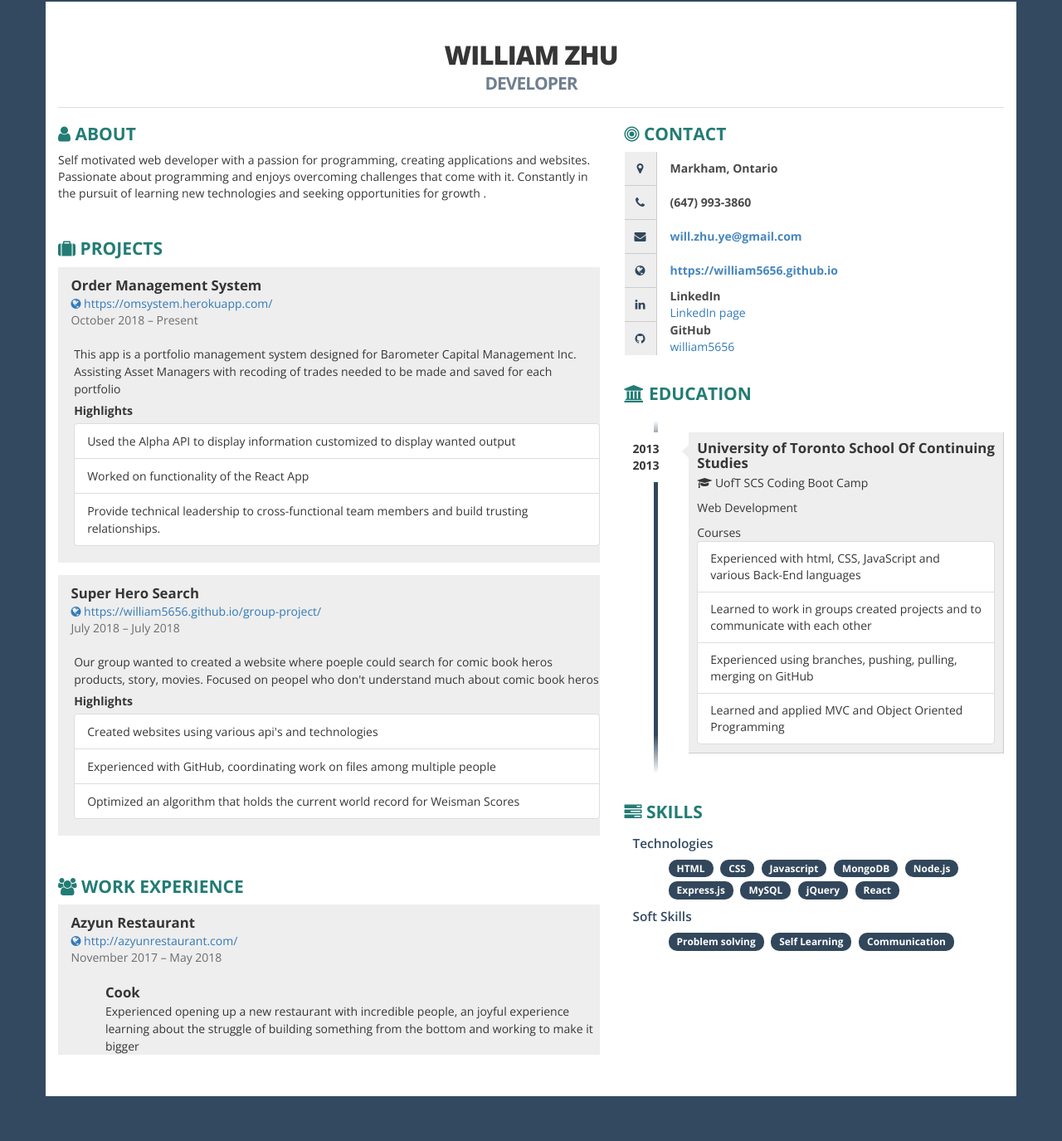
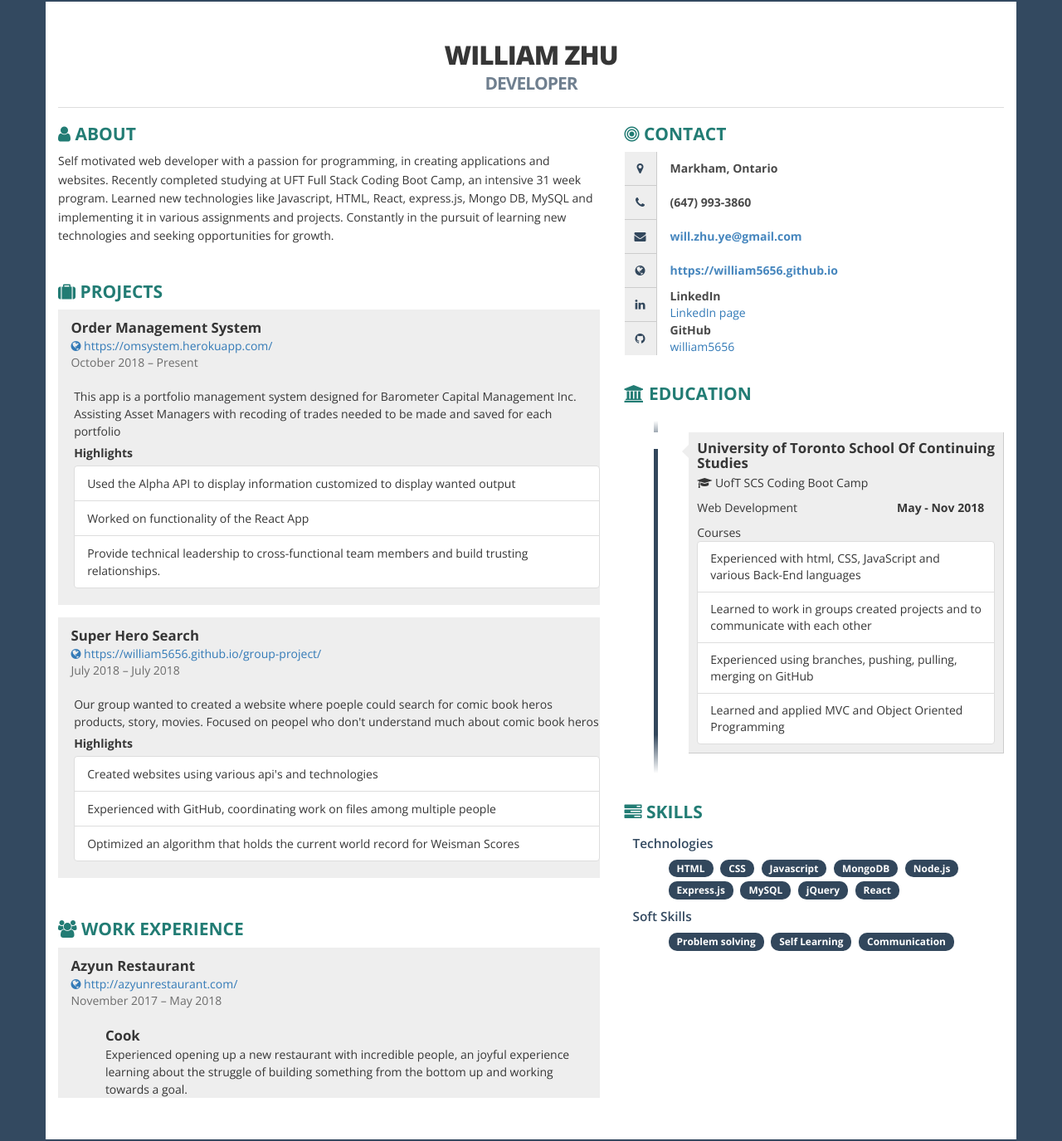
Before and after one commit to william5656/resume-json, a website: page index.html in a window 1280 px wide. Shown: the part 78-1453 px from the top of the page at 83% size. Before the commit the page ends 1414 px from the top, so only its background shows below. Drawn offline with nearby package versions, Linux system fonts and the light colour scheme.

Commit message:
added descriptions

```diff
--- a/index.html
+++ b/index.html
@@ -381,7 +381,7 @@ blockquote,
 
 <div class="box">
 <h2><i class="fa fa-user ico"></i> About</h2>
-<p>Self motivated web developer with a passion for programming, creating applications and websites. Passionate about programming and enjoys overcoming challenges that come with it. Constantly in the pursuit of learning new technologies and seeking opportunities for growth .</p>
+<p style="line-height: 1.6;">Self motivated web developer with a passion for programming, in creating applications and websites. Recently completed studying at UFT Full Stack Coding Boot Camp, an intensive 31 week program. Learned new technologies like Javascript, HTML, React, express.js, Mongo DB, MySQL and implementing it in various assignments and projects. Constantly in the pursuit of learning new technologies and seeking opportunities for growth. </p>
 </div>
 
 <div class="box">
@@ -452,7 +452,7 @@ Our group wanted to created a website where poeple could search for comic book h
 <div class="col-xs-11 pull-right">
 <div class="profession">Cook</div>
  <div class="description">
-Experienced opening up a new restaurant with incredible people, an joyful experience learning about the struggle of building something from the bottom and working to make it bigger
+Experienced opening up a new restaurant with incredible people, an joyful experience learning about the struggle of building something from the bottom up and working towards a goal.
 </div>
 </div>
 </div>
@@ -495,11 +495,11 @@ Experienced opening up a new restaurant with incredible people, an joyful experi
 <h2><i class="fa fa-university ico"></i> Education</h2>
 <ul id="education" class="clearfix">
 <li>
-<div class="year pull-left">2013 2013</div>
+<div class="year pull-left"></div>
 <div class="description pull-right">
 <h3>University of Toronto School Of Continuing Studies</h3>
 <p><i class="fa fa-graduation-cap ico"></i> UofT SCS Coding Boot Camp</p>
-<p>Web Development</p>
+<p>Web Development   &nbsp   &nbsp &nbsp  &nbsp &nbsp &nbsp &nbsp &nbsp &nbsp  &nbsp &nbsp &nbsp &nbsp  &nbsp &nbsp &nbsp <b>May - Nov 2018</b></p>
 <div>Courses</div>
 <ul class="list-group">
 <li class="list-group-item">Experienced with html, CSS, JavaScript and various Back-End languages</li>
```
